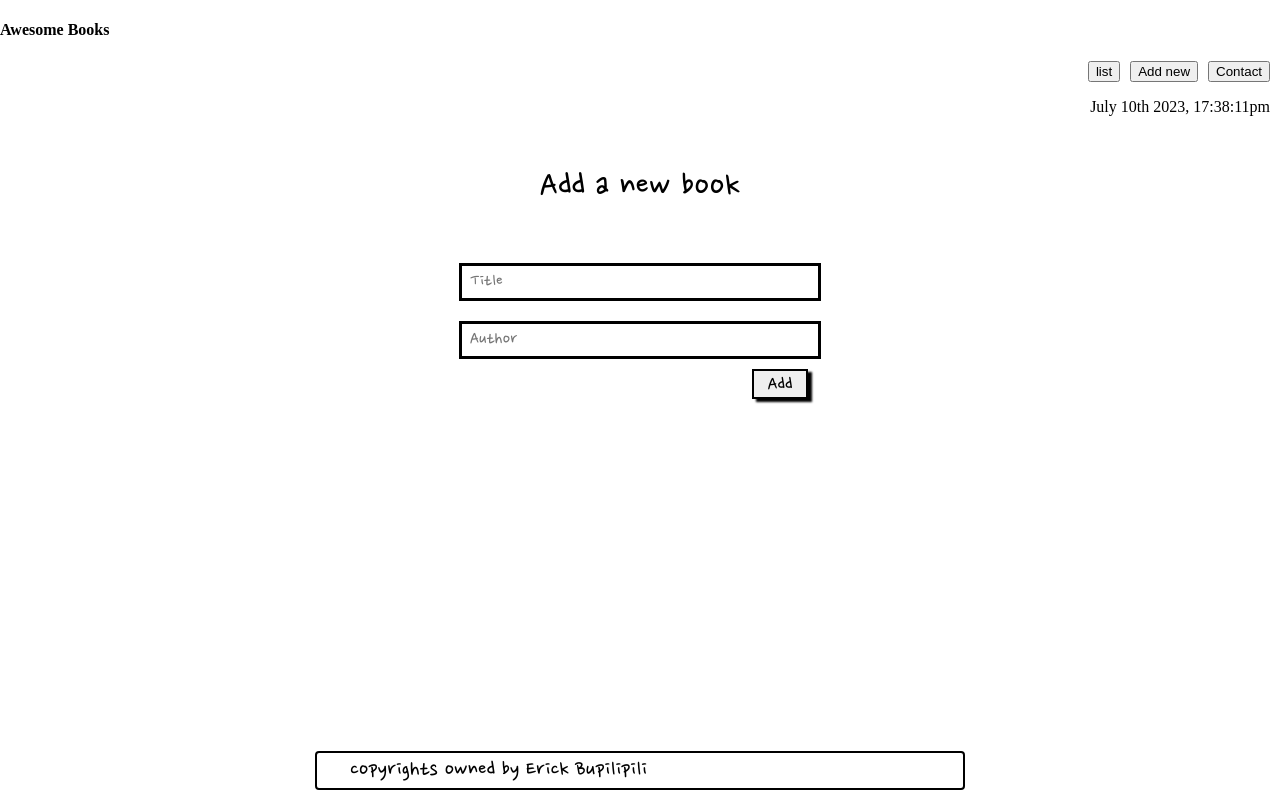
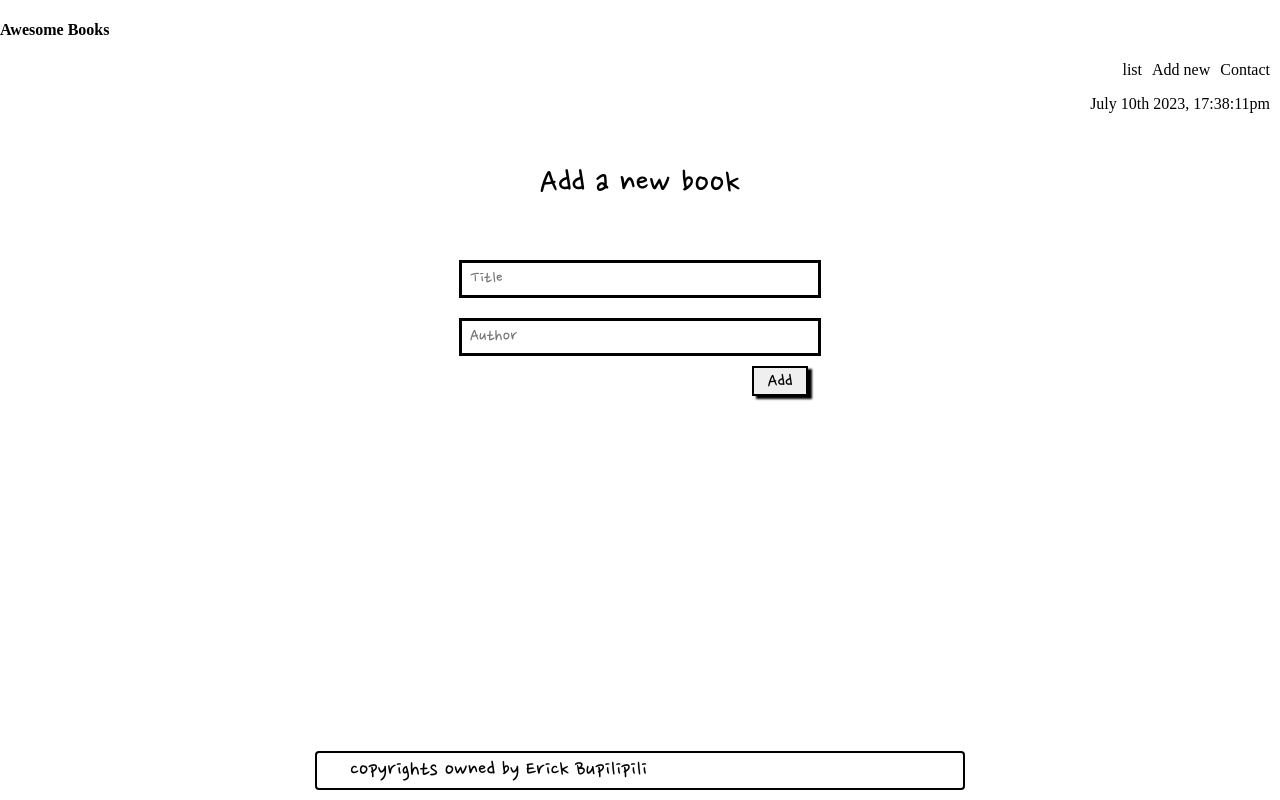
Before and after one commit to Bupilipili/Awesome-Books, a website: page index.html in a window 1280 px wide. Drawn offline with Linux system fonts and the light colour scheme.

Commit message:
Update index.html

```diff
--- a/index.html
+++ b/index.html
@@ -15,11 +15,11 @@
       <h4 class="logo">
         Awesome Books
       </h4>
-      <div class="nav-link-div">
-        <button class="nav-links link-list">list</button>
-        <button class="nav-links link-new">Add new</button>
-        <button class="nav-links link-contact">Contact</button>
-      </div>
+      <ul class="nav-link-div">
+        <li class="nav-links link-list">list</li>
+        <li class="nav-links link-new">Add new</li>
+        <li class="nav-links link-contact">Contact</li>
+      </ul>
     </nav>
     <div class="date-container">
       <p class="date-info">...</p>
@@ -62,6 +62,6 @@
       </nav>
     </footer>
 
-    <script src="add-books.js"></script>
+    <script type="module" src="add-books.js"></script>
   </body>
   </html>
```
